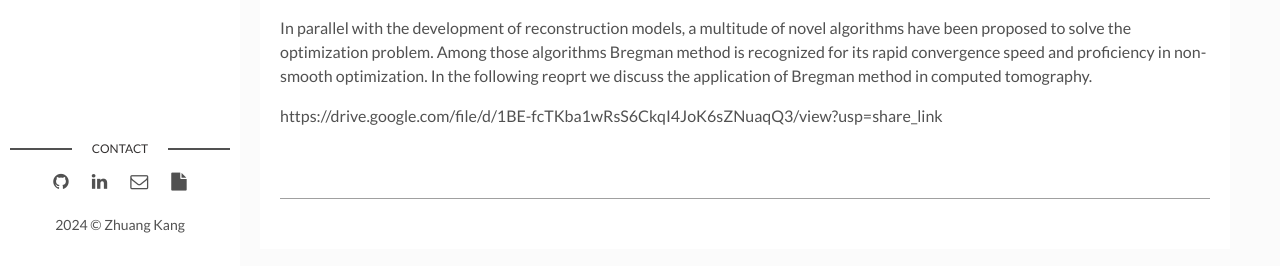
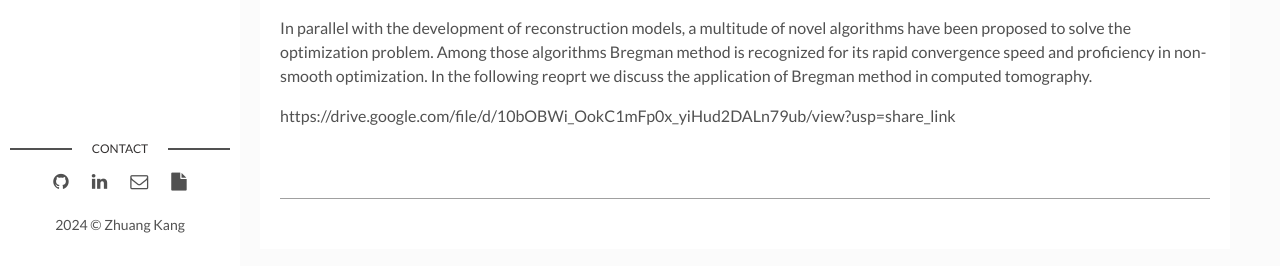
Before and after one commit to Proskahn/ZhuangKang.git.io, a Jekyll site: the page built from _posts/2013-08-09-Bregman-method.markdown, in a window 1280 px wide and 1337 px high. Shown: the part 1068-1334 px from the top of the window. Built offline with Jekyll 4.4.1, drawn with Linux system fonts in a browser that asks for light colours; comment, search, counter and statistics services are not loaded; part of the change alters nothing that is shown.

Commit message:
Update 2013-08-09-Bregman-method.markdown

```diff
--- a/_posts/2013-08-09-Bregman-method.markdown
+++ b/_posts/2013-08-09-Bregman-method.markdown
@@ -16,4 +16,4 @@ Recent years have witnessed a resurgence of interest in optimization- and variat
 
 In parallel with the development of reconstruction models, a multitude of novel algorithms have been proposed to solve the optimization problem. Among those algorithms Bregman method is recognized for its rapid convergence speed and proficiency in non-smooth optimization. In the following reoprt we discuss the application of Bregman method in computed tomography.
 
-https://drive.google.com/file/d/1BE-fcTKba1wRsS6CkqI4JoK6sZNuaqQ3/view?usp=share_link
+https://drive.google.com/file/d/10bOBWi_OokC1mFp0x_yiHud2DALn79ub/view?usp=share_link
```
